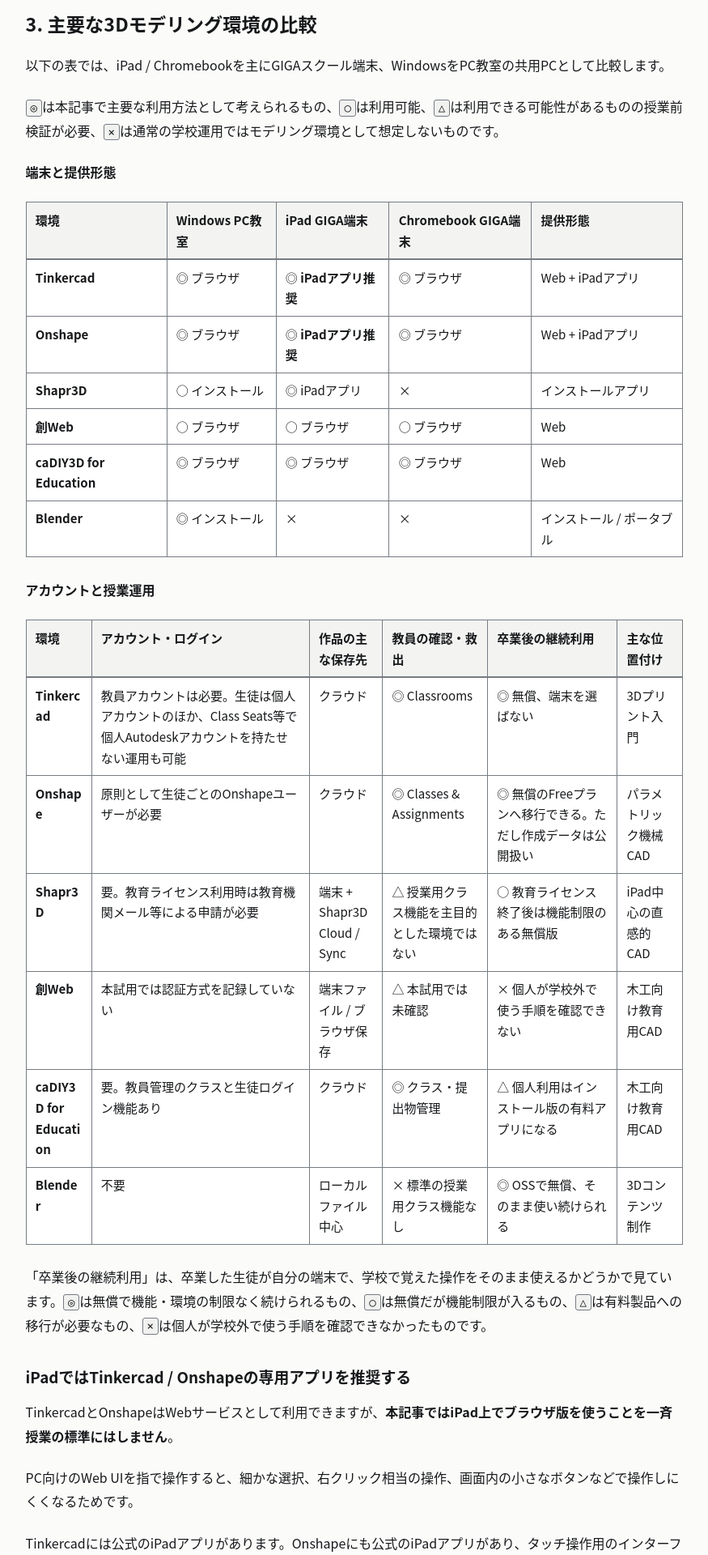
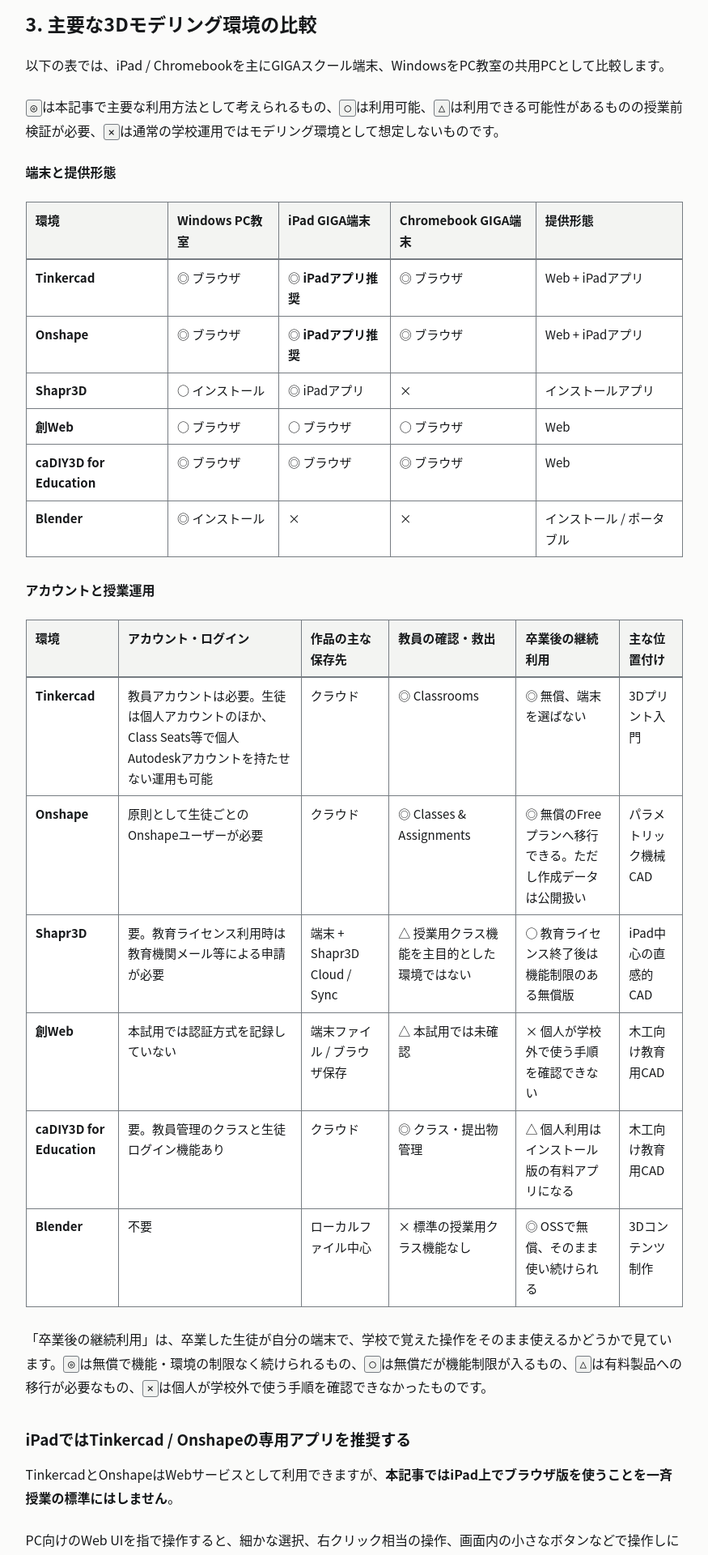
Before and after one commit to Yuichiroh-Kobayashi/bambu-a1-school-lan-guide, a Jekyll site: the page built from docs/3d-modeling-environment-selection.md, in a window 1280 px wide. Shown: the part 4176-6096 px from the top of the page at 81% size, without its empty margins (202-1077 px from the left). Built offline with Jekyll 4.4.1, drawn with Linux system fonts in a browser that asks for light colours.

Commit message:
fix(css): keep table cells from breaking words mid-token
幅の広い比較表で、1列目の製品名が語中で改行されていた
（1440pxで Tinkerc/ad、caDIY3/D for/Educati/on、
390pxでは1文字ずつ縦に分割）。

原因は th/td の `overflow-wrap: anywhere`。`anywhere` は
列の最小内容幅を計算する際に語中の改行位置も候補に含めるため、
列が最長語より狭く潰れていた。`break-word` は最小内容幅の
計算に語中改行を含めないため、各列は最長語の幅を確保し、
語中改行は最終手段としてのみ発生する。

収まらない分は既存の `.page__content { overflow-x: auto }` が
横スクロールとして吸収する（390pxで表521px / 列353px）。
ページ自体の横スクロールは全viewportで0のまま。

検証: 4 viewport × Light/Dark × 5ページ = 40通りで
horizontal overflow 0 / clipping 0、印刷レイアウト維持、
テーマ切替とキーボード操作は変化なし。

Co-Authored-By: Claude Opus 5 <noreply@anthropic.com>
Claude-Session: https://claude.ai/code/session_016R2sjFcXKUj7c6ymXP2BGY

```diff
--- a/docs/assets/css/site.css
+++ b/docs/assets/css/site.css
@@ -373,9 +373,9 @@ body {
  * Body typography
  * ------------------------------------------------------------------ */
 
-/* The content column, not the page, absorbs anything too wide to fit. The
-   cell and code rules below mean this never engages for the current content;
-   it is the structural guarantee that the page itself never scrolls sideways. */
+/* The content column, not the page, absorbs anything too wide to fit. A wide
+   table engages this at narrow viewports; the page itself never scrolls
+   sideways. */
 .page__content {
   overflow-x: auto;
 }
@@ -538,7 +538,7 @@ a:hover {
   font-size: 0.94rem;
   line-height: 1.7;
   /* Honoured by engines that apply overflow to the table wrapper box; the
-     cell rules below already guarantee the table never widens the page. */
+     .page__content scroller absorbs anything wider than the column. */
   overflow-x: auto;
 }
 
@@ -548,8 +548,11 @@ a:hover {
   border: 1px solid var(--color-border);
   text-align: start;
   vertical-align: top;
-  /* Long tokens must not push the table past the page width. */
-  overflow-wrap: anywhere;
+  /* Break inside a word only as a last resort. `anywhere` would also let a
+     column size below its longest word, which split short Latin product names
+     mid-token in the wide comparison tables; the content column scrolls
+     instead. */
+  overflow-wrap: break-word;
   word-break: normal;
   hyphens: none;
 }
```
Also changed, not shown: CHANGELOG.md.
